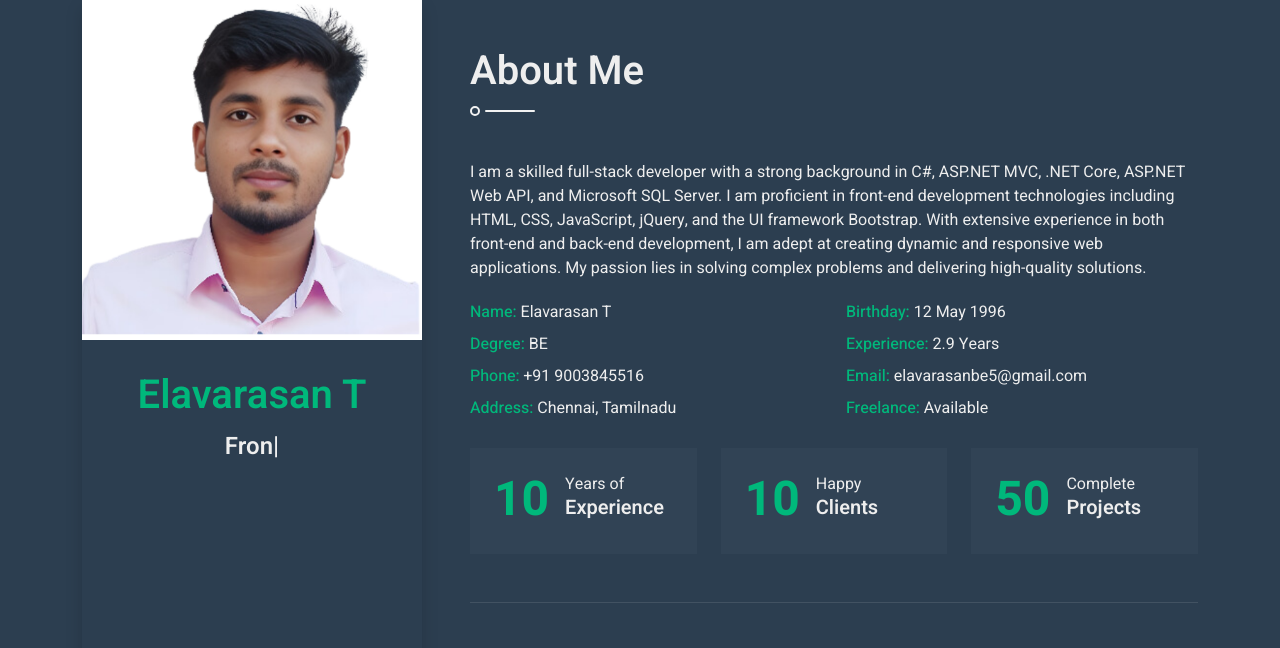
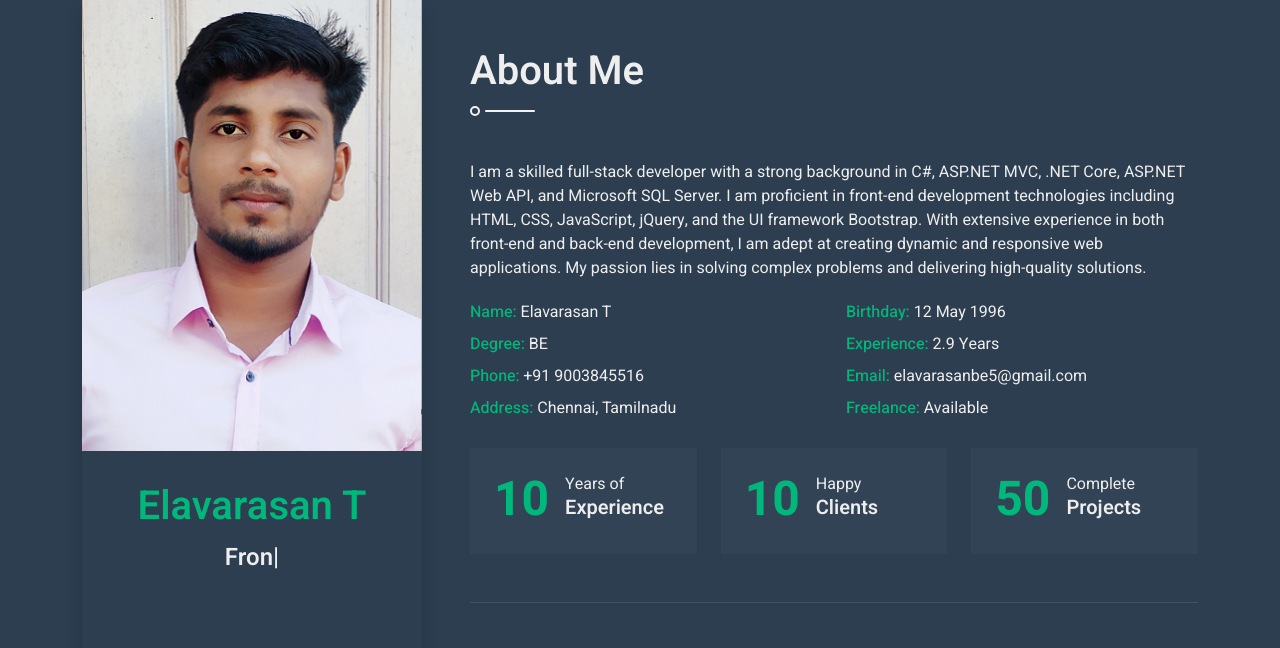
Before and after one commit to prince480/prince_portfolio, a plain HTML site: page index.html in a window 1280 px wide. Shown: the top 648 px of the page. Drawn offline with nearby package versions, Linux system fonts and the light colour scheme.

Commit message:
Update index.html

```diff
--- a/index.html
+++ b/index.html
@@ -44,7 +44,7 @@
             <div class="row g-5">
                 <div class="col-lg-4 sticky-lg-top vh-100">
                     <div class="d-flex flex-column h-100 text-center overflow-auto shadow">
-                        <img class="w-100 img-fluid mb-4" src="img/profile_1.png" alt="Image">
+                        <img class="w-100 img-fluid mb-4" src="img/profile.PNG" alt="Image">
                         <h1 class="text-primary mt-2">Elavarasan T</h1>
                         <div class="mb-4" style="height: 22px;">
                             <h4 class="typed-text-output d-inline-block text-light"></h4>
```
